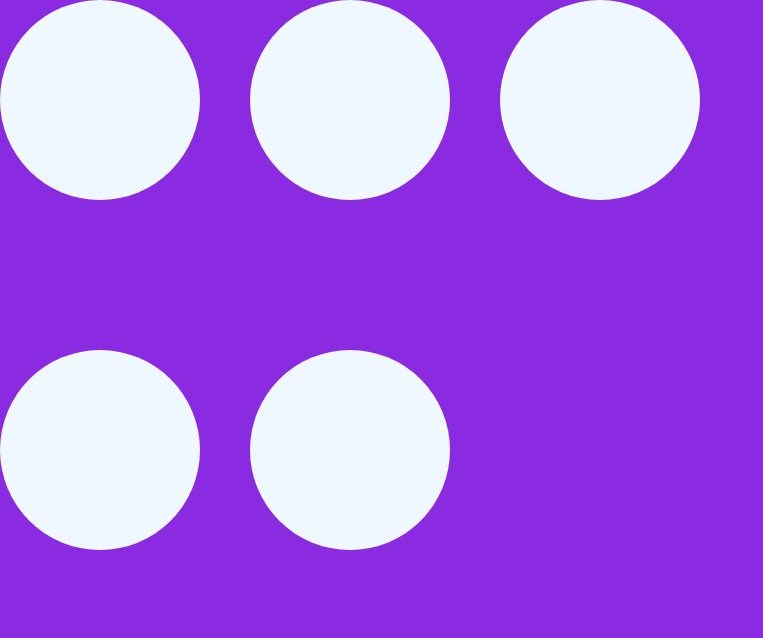
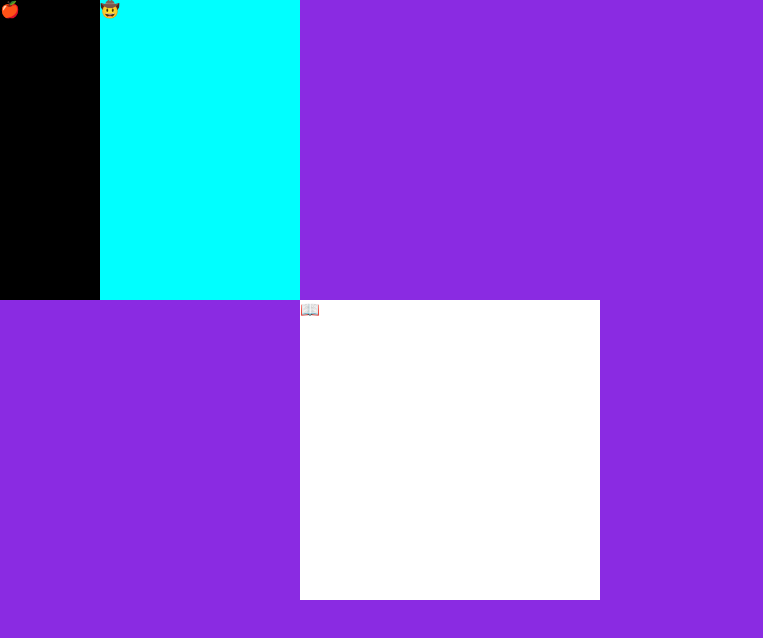
Before and after one commit to NAVEENKUMAR2003301/batch4, a plain HTML site: page chess.html in a window 1280 px wide. Shown: the whole page, without its empty margins (0-763 px from the left). Drawn offline with Linux system fonts and the light colour scheme.

Commit message:
grid template

```diff
--- a/chess.css
+++ b/chess.css
@@ -19,17 +19,48 @@ body{
 }
 
 .parent{
-  display: grid;
-  grid-template-columns:200px 200px minmax(600px,900px);
-  grid-template-rows:300px 200px ;
-  gap: 50px;
+display: grid;
+ grid-template-columns: 100px 200px 300px;
+ grid-template-rows: 300px 300px;
 }
+
+/* num - fixed  */
+
+/* auto - responsive  */
+
+/* fr - responsive  */
+
+/* minmax(min,max) */
+
+.cowpoy{
+    background-color: aqua;
+
+}
+.apple{
+    background-color: black;
+   grid-area: 1 / 1 / -2 / -3;
+
+}
+
+.book{
+    background-color: white;
+    grid-area: 2 / 3 / -1 / -1;
+}
+
+
+
+
+
 
 .child1,.child2,.child3{
     width: 200px;
     height: 200px;
     background-color: aliceblue;
     border-radius: 50%;
+
+    display: flex;
+    justify-content: center;
+    align-items: center;
 }
 
 
--- a/chess.html
+++ b/chess.html
@@ -8,13 +8,11 @@
 </head>
 <body>
 
-    <div class="parent">
-        <div class="child1"></div>
-        <div class="child2"></div>
-        <div class="child3"></div>
-        <div class="child3"></div>
-        <div class="child3"></div>
-    </div>
+  <div class="parent">
+    <div class="cowpoy">🤠</div>
+    <div class="apple">🍎</div>
+    <div class="book">📖</div>
+  </div>
 
 </body>
 </html>
--- a/single.css
+++ b/single.css
@@ -208,3 +208,9 @@ h1{
 .contact>a:hover{
    color: orange;
 }
+
+
+button{
+    position: relative;
+    z-index: 12;
+}
```
Also changed, not shown: singlePg.html (+4 -0 lines).
